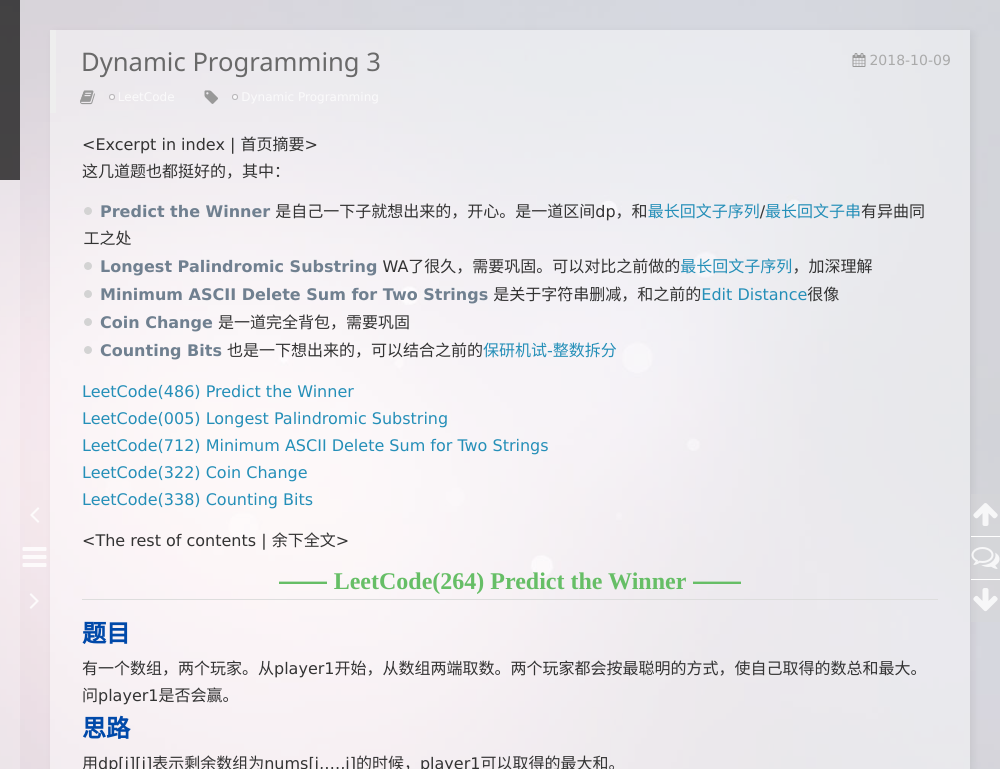
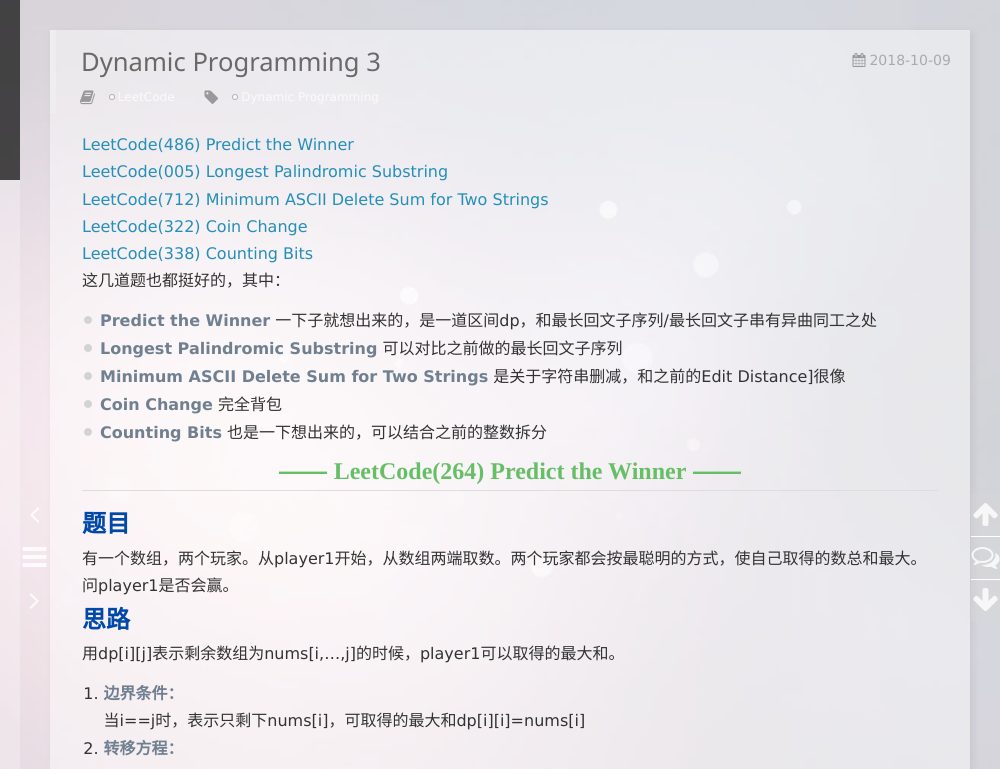
Before and after one commit to NaNpLan/NaNpLan.github.io, a plain HTML site: page 2018/10/09/dp1009-3/index.html in a window 1280 px wide. Shown: the top 769 px of the page, 280-1280 px from the left. Drawn offline with nearby package versions, Linux system fonts and the light colour scheme; some packages are replaced by stand-ins of ours; a script that the page names is missing.

Commit message:
Site updated: 2020-03-14 16:37:18

```diff
--- a/2018/10/09/dp1009-3/index.html
+++ b/2018/10/09/dp1009-3/index.html
@@ -15,14 +15,14 @@
 
 
 
-<meta name="description" content="&lt;Excerpt in index | 首页摘要&gt;这几道题也都挺好的，其中：  Predict the Winner 是自己一下子就想出来的，开心。是一道区间dp，和最长回文子序列&#x2F;最长回文子串有异曲同工之处 Longest Palindromic Substring WA了很久，需要巩固。可以对比之前做的最长回文子序列，加深理解 Minimum ASCII Delete Sum fo">
+<meta name="description" content="LeetCode(486) Predict the WinnerLeetCode(005) Longest Palindromic SubstringLeetCode(712) Minimum ASCII Delete Sum for Two StringsLeetCode(322) Coin ChangeLeetCode(338) Counting Bits这几道题也都挺好的，其中：  Pred">
 <meta property="og:type" content="article">
 <meta property="og:title" content="Dynamic Programming 3">
 <meta property="og:url" content="http://yoursite.com/2018/10/09/dp1009-3/index.html">
 <meta property="og:site_name" content="Blog of ZhuoyaYang">
-<meta property="og:description" content="&lt;Excerpt in index | 首页摘要&gt;这几道题也都挺好的，其中：  Predict the Winner 是自己一下子就想出来的，开心。是一道区间dp，和最长回文子序列&#x2F;最长回文子串有异曲同工之处 Longest Palindromic Substring WA了很久，需要巩固。可以对比之前做的最长回文子序列，加深理解 Minimum ASCII Delete Sum fo">
+<meta property="og:description" content="LeetCode(486) Predict the WinnerLeetCode(005) Longest Palindromic SubstringLeetCode(712) Minimum ASCII Delete Sum for Two StringsLeetCode(322) Coin ChangeLeetCode(338) Counting Bits这几道题也都挺好的，其中：  Pred">
 <meta property="article:published_time" content="2018-10-09T13:54:35.000Z">
-<meta property="article:modified_time" content="2018-10-13T01:25:49.920Z">
+<meta property="article:modified_time" content="2020-03-14T08:37:08.012Z">
 <meta property="article:author" content="Yang Zhuoya">
 <meta property="article:tag" content="Dynamic Programming">
 <meta name="twitter:card" content="summary">
@@ -306,17 +306,15 @@
     <div class="article-entry" itemprop="articleBody">
 
 
-        <p>&lt;Excerpt in index | 首页摘要&gt;<br>这几道题也都挺好的，其中：</p>
+        <p><a href="https://leetcode.com/problems/predict-the-winner/" target="_blank" rel="noopener">LeetCode(486) Predict the Winner</a><br><a href="https://leetcode.com/problems/longest-palindromic-substring/description/" target="_blank" rel="noopener">LeetCode(005) Longest Palindromic Substring</a><br><a href="https://leetcode.com/problems/minimum-ascii-delete-sum-for-two-strings/" target="_blank" rel="noopener">LeetCode(712) Minimum ASCII Delete Sum for Two Strings</a><br><a href="https://leetcode.com/problems/coin-change/" target="_blank" rel="noopener">LeetCode(322) Coin Change</a><br><a href="https://leetcode.com/problems/counting-bits/" target="_blank" rel="noopener">LeetCode(338) Counting Bits</a><br>这几道题也都挺好的，其中：</p>
 <ul>
-<li><strong>Predict the Winner</strong> 是自己一下子就想出来的，开心。是一道区间dp，和<a href="http://yangzhuoya.top/2018/10/07/dp1007-2/#LeetCode-516-Longest-Palindromic-Subsequence" target="_blank" rel="noopener">最长回文子序列</a>/<a href="http://yangzhuoya.top/2018/10/09/dp1009-3/#LeetCode-005-Longest-Palindromic-Substring" target="_blank" rel="noopener">最长回文子串</a>有异曲同工之处</li>
-<li><strong>Longest Palindromic Substring</strong> WA了很久，需要巩固。可以对比之前做的<a href="http://yangzhuoya.top/2018/10/07/dp1007-2/#LeetCode-516-Longest-Palindromic-Subsequence" target="_blank" rel="noopener">最长回文子序列</a>，加深理解</li>
-<li><strong>Minimum ASCII Delete Sum for Two Strings</strong> 是关于字符串删减，和之前的<a href="http://yangzhuoya.top/2018/10/06/dp1006-1/#LeetCode-072-Edit-Distance" target="_blank" rel="noopener">Edit Distance</a>很像</li>
-<li><strong>Coin Change</strong> 是一道完全背包，需要巩固</li>
-<li><strong>Counting Bits</strong> 也是一下想出来的，可以结合之前的<a href="http://yangzhuoya.top/2018/08/08/Algorithm/#%E6%95%B4%E6%95%B0%E6%8B%86%E5%88%86-dp" target="_blank" rel="noopener">保研机试-整数拆分</a></li>
+<li><strong>Predict the Winner</strong> 一下子就想出来的，是一道区间dp，和最长回文子序列/最长回文子串有异曲同工之处</li>
+<li><strong>Longest Palindromic Substring</strong> 可以对比之前做的最长回文子序列</li>
+<li><strong>Minimum ASCII Delete Sum for Two Strings</strong> 是关于字符串删减，和之前的Edit Distance]很像</li>
+<li><strong>Coin Change</strong> 完全背包</li>
+<li><strong>Counting Bits</strong> 也是一下想出来的，可以结合之前的整数拆分</li>
 </ul>
-<p><a href="https://leetcode.com/problems/predict-the-winner/" target="_blank" rel="noopener">LeetCode(486) Predict the Winner</a><br><a href="https://leetcode.com/problems/longest-palindromic-substring/description/" target="_blank" rel="noopener">LeetCode(005) Longest Palindromic Substring</a><br><a href="https://leetcode.com/problems/minimum-ascii-delete-sum-for-two-strings/" target="_blank" rel="noopener">LeetCode(712) Minimum ASCII Delete Sum for Two Strings</a><br><a href="https://leetcode.com/problems/coin-change/" target="_blank" rel="noopener">LeetCode(322) Coin Change</a><br><a href="https://leetcode.com/problems/counting-bits/" target="_blank" rel="noopener">LeetCode(338) Counting Bits</a></p>
 <a id="more"></a>
-<p>&lt;The rest of contents | 余下全文&gt;</p>
 <h2 id="LeetCode-264-Predict-the-Winner"><a href="#LeetCode-264-Predict-the-Winner" class="headerlink" title="LeetCode(264) Predict the Winner"></a>LeetCode(264) Predict the Winner</h2><p><strong><font color="#0049a9" size="5">题目</font></strong><br>有一个数组，两个玩家。从player1开始，从数组两端取数。两个玩家都会按最聪明的方式，使自己取得的数总和最大。问player1是否会赢。<br><strong><font color="#0049a9" size="5">思路</font></strong><br>用dp[i][j]表示剩余数组为nums[i,…,j]的时候，player1可以取得的最大和。</p>
 <ol>
 <li><strong>边界条件：</strong><br>当i==j时，表示只剩下nums[i]，可取得的最大和dp[i][i]=nums[i]</li>
```
Also changed, not shown: index.html (+6 -7 lines).
